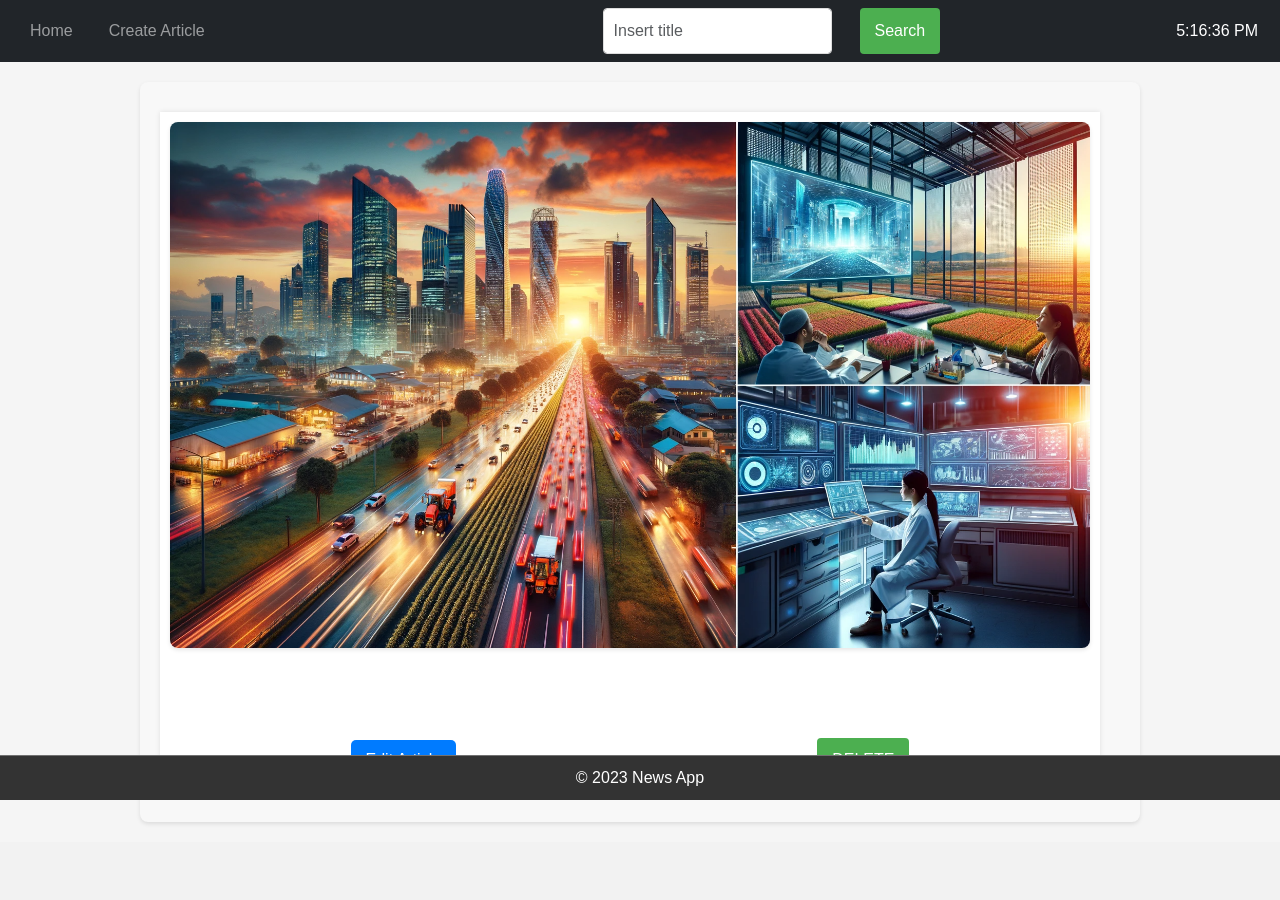
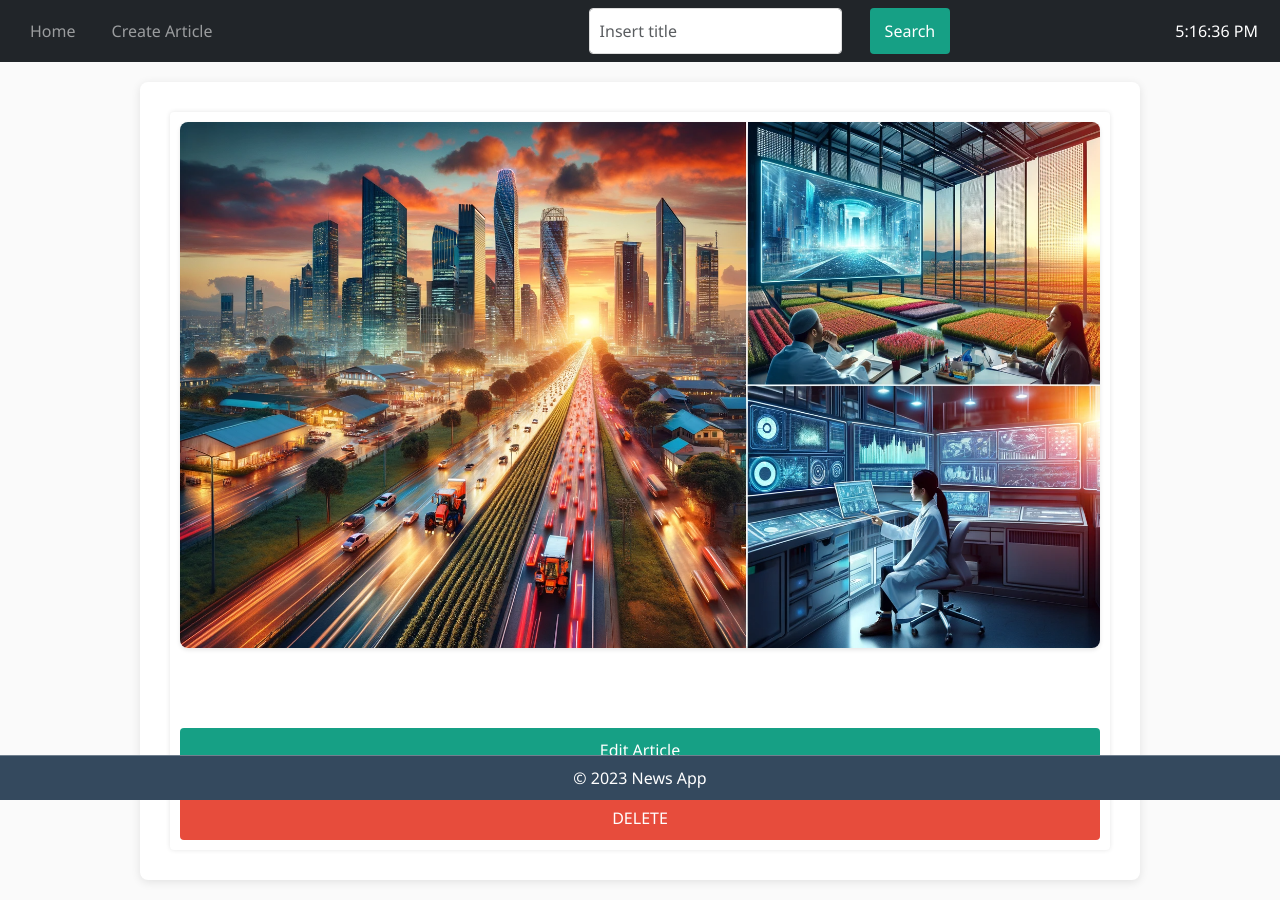
Before and after one commit to dagnisiljins/ArticleWithDB, a PHP site: template Views/News/show.twig in a window 1280 px wide. Before the commit the page ends 823 px from the top, so only its background shows below. Run offline with PHP 8.4, Linux system fonts and the light colour scheme; the template is opened without the code that fills it, so the values that code supplies are empty; some libraries are stand-ins or nearby versions.

Commit message:
Papildinājumi

```diff
--- a/Views/News/show.twig
+++ b/Views/News/show.twig
@@ -14,13 +14,19 @@
             <h5>{{ article.getDescription() }}</h5><br>
             <p>{{ article.getText() }}</p><br>
 
-            <div class="article-actions">
-                <a href="/edit/{{ article.getId() }}" class="edit-article-btn">Edit Article</a>
+
+
+
+            <form action="/edit/{{ article.getId() }}" method="get" class="delete-article-form">
+                <button type="submit" class="edit-article-btn">Edit Article</button>
+            </form><br>
+
 
                 <form action="/delete/{{ article.getId() }}" method="post" class="delete-article-form" onsubmit="return confirmDelete()">
                     <button type="submit" class="delete-article-btn">DELETE</button>
                 </form>
-            </div>
+
+
         </div>
     </div>
 </section>
--- a/public/css/styles.css
+++ b/public/css/styles.css
@@ -3,25 +3,20 @@ body, h1, h2, p {
     padding: 0;
 }
 
-h1.main-content {
-    text-align: center;
-}
-
-
 body {
-    font-family: Arial, sans-serif;
-    background-color: #f5f5f5;
+    font-family: 'Segoe UI', Tahoma, Geneva, Verdana, sans-serif;
+    background-color: #fafafa;
 }
 
 header {
-    background-color: #333;
+    background-color: #2C3E50;
     color: #fff;
     padding: 20px;
     text-align: center;
 }
 
 nav {
-    background-color: #444;
+    background-color: #34495E;
     color: #fff;
     text-align: center;
     padding: 10px;
@@ -58,46 +53,32 @@ nav a {
     flex: 1;
 }
 
-#country-select {
-    background: #f5f5f5;
-    border: 1px solid #ccc;
-    border-radius: 4px;
-    font-size: 16px;
-    padding: 10px;
-    cursor: pointer;
-    width: 100%;
-}
-
-#country-select option {
-    font-size: 16px;
-}
-
 .search-box button {
-    background: #333;
+    background: #2980B9;
     color: #fff;
     border: none;
     border-radius: 4px;
     padding: 10px 20px;
     font-size: 16px;
     cursor: pointer;
+    transition: background-color 0.3s ease;
 }
 
 .search-box button:hover {
-    background: #222;
+    background: #3498DB;
 }
 
 .main-content {
     max-width: 1000px;
     margin: 20px auto;
     padding: 20px;
-    background-color: #f8f8f8;
+    background-color: #fff;
     border-radius: 8px;
-    box-shadow: 0 2px 4px rgba(0, 0, 0, 0.1);
+    box-shadow: 0 2px 10px rgba(0, 0, 0, 0.1);
 }
 
 .main-content h1 {
-    color: #333;
-    text-align: center;
+    color: #2C3E50;
     margin-bottom: 30px;
 }
 
@@ -123,15 +104,15 @@ textarea {
     font-size: 1rem;
     border: 1px solid #ddd;
     border-radius: 4px;
-    resize: vertical; /* Allows vertical resizing of the textarea */
+    resize: vertical;
 }
 
 textarea {
-    height: 100px;
+    height: 200px;
 }
 
 button[type="submit"] {
-    background-color: #4CAF50;
+    background-color: #16A085;
     color: white;
     padding: 10px 15px;
     border: none;
@@ -142,32 +123,65 @@ button[type="submit"] {
 }
 
 button[type="submit"]:hover {
-    background-color: #45a049;
+    background-color: #1ABC9C;
 }
 
 .news-container {
     display: flex;
     flex-wrap: wrap;
-    justify-content: space-between;
+    justify-content: flex-start;
+}
+
+.news-container a {
+    text-decoration: none;
+    color: inherit;
+    display: block;
+    margin: 10px;
+    flex: 0 0 calc(33.333% - 20px);
+    padding: 10px;
+    background-color: #fff;
+    border-radius: 4px;
+    box-shadow: 0 0 5px rgba(0, 0, 0, 0.1);
+    transition: box-shadow 0.3s ease, transform 0.3s ease, background-color 0.3s ease;
+}
+
+.news-container a:hover, .news-container a:focus {
+    box-shadow: 0 4px 8px rgba(0, 0, 0, 0.2);
+    transform: translateY(-5px);
+    background-color: #f9f9f9;
+}
+
+.news-box h2, .news-box p {
+    margin: 10px 0;
+}
+
+.news-box, .news-box-single {
+    background-color: #fff;
+    box-shadow: 0 0 5px rgba(0, 0, 0, 0.1);
+    text-align: center;
+    border-radius: 4px;
+
 }
 
 .news-box {
-    flex: 0 0 calc(30% - 0px);
-    margin: 10px 0;
-    padding: 10px;
-    background-color: #fff;
-    box-shadow: 0 0 5px rgba(0, 0, 0, 0.1);
-    text-align: center;
+    opacity: 0;
+    transform: translateY(20px);
+    transition: opacity 0.3s ease, transform 0.3s ease;
 }
 
-.news-box a {
-    text-decoration: none;
-    color: #333;
+.news-box.visible {
+    opacity: 1;
+    transform: translateY(0);
 }
 
-.news-box img {
+
+.news-box img, .news-box-single img {
     max-width: 100%;
     height: auto;
+    display: block;
+    margin: 0 auto;
+    border-radius: 8px;
+    box-shadow: 0 2px 4px rgba(0, 0, 0, 0.1);
 }
 
 .news-box h2 {
@@ -176,25 +190,13 @@ button[type="submit"]:hover {
 
 .news-box-single {
     flex: 0 0 calc(100% - 20px);
-    margin: 10px 0;
+    margin: 10px;
     padding: 10px;
-    background-color: #fff;
-    box-shadow: 0 0 5px rgba(0, 0, 0, 0.1);
-    text-align: center;
 }
 
-.news-box-single img {
-    max-width: 100%;
-    height: auto;
-    display: block;
-    margin: 0 auto;
-    border-radius: 8px;
-    box-shadow: 0 2px 4px rgba(0, 0, 0, 0.1);
-}
 
 footer {
-    background-color: #333;
-    backdrop-filter: blur(5px);
+    background-color: #34495E;
     color: #fff;
     text-align: center;
     padding: 10px;
@@ -212,17 +214,32 @@ footer {
     margin-top: 10px;
 }
 
-.edit-article-btn, .delete-article-btn {
+.edit-article-btn {
     padding: 8px 15px;
     text-decoration: none;
     color: white;
-    background-color: #007bff;
+    background-color: #2980B9;
     border: none;
     border-radius: 5px;
+    transition: background-color 0.3s ease;
 }
 
 .delete-article-btn {
-    background-color: #dc3545;
+    padding: 8px 15px;
+    text-decoration: none;
+    color: white;
+    background-color: #E74C3C !important;
+    border: none;
+    border-radius: 5px;
+    transition: background-color 0.3s ease;
+}
+
+.edit-article-btn:hover {
+    background-color: #3498DB;
+}
+
+.delete-article-btn:hover {
+    background-color: #C0392B !important; /* !important ensure it overrides any other styles*/
 }
 
 .delete-article-form {
```
Also changed, not shown: Views/News/index.twig (+24 -7 lines).
